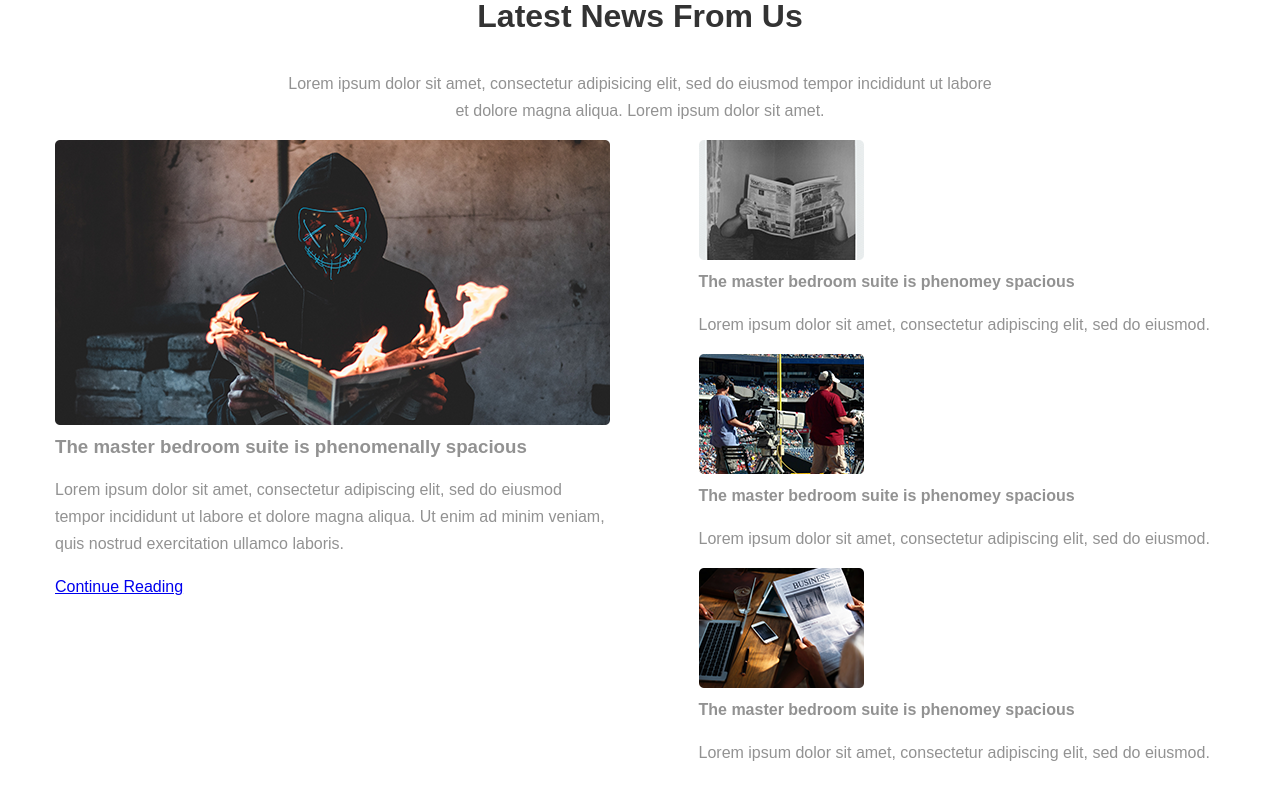
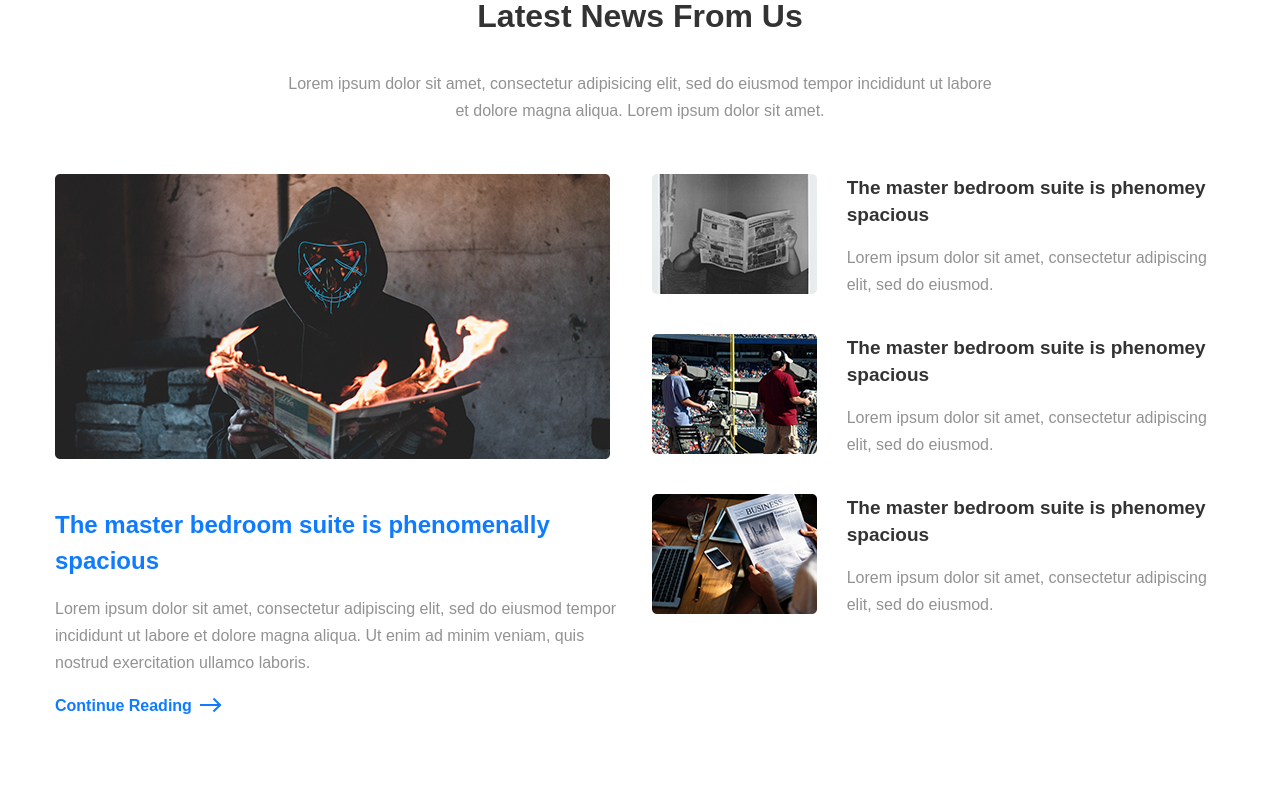
Before and after one commit to zenaZi/AppSon_Academy, a plain HTML site: page index.html in a window 1280 px wide. Shown: the part 5107-5917 px from the top of the page. Drawn offline with Linux system fonts and the light colour scheme.

Commit message:
добавлен блок latest

```diff
--- a/css/css.css
+++ b/css/css.css
@@ -1,4 +1,4 @@
-body{
+body {
     margin: 0;
     font-family: Quicksand, sans-serif;
 
@@ -9,7 +9,7 @@ body{
 
 *,
 *:after,
-*:before{
+*:before {
     -webkit-box-sizing: border-box;
     box-sizing: border-box;
 }
@@ -108,7 +108,7 @@ h1, h2, h3, h4, h5, h6 {
     text-align: center;
 }
 
-.intro_inner{
+.intro_inner {
 
     margin: 0 auto;
     text-align: center;
@@ -166,15 +166,16 @@ h1, h2, h3, h4, h5, h6 {
     padding-left: 15px;
     padding-right: 15px;
 }
+
 .features-item {
     flex-basis: 30%;
     width: 360px;
     height: 290px;
     background-color: #fff;
     text-align: center;
-    -webkit-box-shadow: 0 0 25px 0 rgba(240,240,240,1);
-    -moz-box-shadow: 0 0 25px 0 rgba(240,240,240,1);
-    box-shadow: 0 0 25px 0 rgba(240,240,240,1);
+    -webkit-box-shadow: 0 0 25px 0 rgba(240, 240, 240, 1);
+    -moz-box-shadow: 0 0 25px 0 rgba(240, 240, 240, 1);
+    box-shadow: 0 0 25px 0 rgba(240, 240, 240, 1);
 }
 
 .item-two {
@@ -260,6 +261,7 @@ h1, h2, h3, h4, h5, h6 {
     margin-top: -5px;
     margin-left: 100px;
 }
+
 .arrow-1 div {
     position: relative;
     top: -10px;
@@ -267,9 +269,10 @@ h1, h2, h3, h4, h5, h6 {
     height: 2px;
     background-color: #337AB7;
     box-shadow: 0 3px 5px rgba(0, 0, 0, .2);
-    left:0;
+    left: 0;
     display: block;
 }
+
 .arrow-1 div::after {
     content: '';
     position: absolute;
@@ -280,6 +283,7 @@ h1, h2, h3, h4, h5, h6 {
     background-color: #337AB7;
     transform: rotate(45deg);
 }
+
 .arrow-1 div::before {
     content: '';
     position: absolute;
@@ -291,18 +295,20 @@ h1, h2, h3, h4, h5, h6 {
     box-shadow: 0 3px 5px rgba(0, 0, 0, .2);
     transform: rotate(-45deg);
 }
+
 .arrow-1:hover {
     animation: arrow-1 1s linear infinite;
 }
+
 @keyframes arrow-1 {
     0% {
-        left:0;
+        left: 0;
     }
     50% {
-        left:10px;
+        left: 10px;
     }
     100% {
-        left:0;
+        left: 0;
     }
 }
 
@@ -338,6 +344,7 @@ h1, h2, h3, h4, h5, h6 {
     justify-content: space-between;
     margin: 0;
 }
+
 .works-item {
     flex-basis: 30%;
 }
@@ -358,8 +365,6 @@ h1, h2, h3, h4, h5, h6 {
     line-height: 28px;
     margin: 0;
 }
-
-
 
 
 .works-images {
@@ -385,6 +390,7 @@ h1, h2, h3, h4, h5, h6 {
     margin: 0;
     padding: 15px 0;
 }
+
 .pricing-item {
     flex-basis: 30%;
 }
@@ -435,9 +441,9 @@ h1, h2, h3, h4, h5, h6 {
     width: 360px;
     height: 580px;
     padding-top: 40px;
-    -webkit-box-shadow: 6px 2px 72px -2px rgba(165,165,165,0.25);
-    -moz-box-shadow: 6px 2px 72px -2px rgba(165,165,165,0.25);
-    box-shadow: 6px 2px 72px -2px rgba(165,165,165,0.25);
+    -webkit-box-shadow: 6px 2px 72px -2px rgba(165, 165, 165, 0.25);
+    -moz-box-shadow: 6px 2px 72px -2px rgba(165, 165, 165, 0.25);
+    box-shadow: 6px 2px 72px -2px rgba(165, 165, 165, 0.25);
 }
 
 .pricing-images {
@@ -474,6 +480,7 @@ h1, h2, h3, h4, h5, h6 {
     margin: 0;
     margin-bottom: 40px;
 }
+
 span {
     font-size: 32px;
 }
@@ -494,7 +501,6 @@ span {
     background-color: #fff;
     color: #0f7bff;
 }
-
 
 
 /* testimonials */
@@ -518,13 +524,6 @@ span {
 }
 
 
-
-
-
-
-
-
-
 /* latest */
 .latest {
     background-color: #fff;
@@ -534,6 +533,7 @@ span {
 .latest-text {
     padding-top: 150px;
     text-align: center;
+    margin-bottom: 50px;
 }
 
 .latest-title {
@@ -549,19 +549,85 @@ span {
     justify-content: space-between;
 }
 
-.latest-item{
-    flex-basis: 45%;
+.latest-item {
+    flex-basis: 49%;
 }
 
 
+.latest-subtitle {
+    font-size: 24px;
+    font-weight: bolder;
+    line-height: 36px;
+    color: #0f7bff;
+    margin: 0;
+    margin-top: 40px;
+}
+
+.latest-a {
+    color: #0f7bff;
+    font-weight: bold;
+    text-decoration: none;
+}
+
+.latest-mini {
+    display: flex;
+    flex-direction: row;
+}
+
+.latest-img {
+    margin-bottom: 40px;
+}
+
+.text-block {
+    padding-left: 30px;
+
+}
+
+.mini-sub {
+    font-size: 19px;
+    color: #333333;
+}
 
 
+.latest-1 {
+    cursor: pointer;
+    position: relative;
+    width: 8px;
+    height: 3px;
+    margin-top: -5px;
+    padding-left: 145px;
 
+}
 
+.latest-1 div {
+    position: relative;
+    top: -10px;
+    width: 20px;
+    height: 2px;
+    background-color: #0f7bff;
+}
 
+.latest-1 div::after {
+    content: '';
+    position: absolute;
+    width: 10px;
+    height: 2px;
+    top: -3px;
+    right: -2px;
+    background-color: #0f7bff;
+    transform: rotate(45deg);
+}
 
-
-
+.latest-1 div::before {
+    content: '';
+    position: absolute;
+    width: 10px;
+    height: 2px;
+    top: 3px;
+    right: -2px;
+    background-color: #0f7bff;
+    transform: rotate(-45deg);
+}
 
 
 /*free-trial*/
@@ -608,6 +674,7 @@ span {
     padding-left: 165px;
 
 }
+
 .free-1 div {
     position: relative;
     top: -10px;
@@ -615,6 +682,7 @@ span {
     height: 2px;
     background-color: #fff;
 }
+
 .free-1 div::after {
     content: '';
     position: absolute;
@@ -625,6 +693,7 @@ span {
     background-color: #fff;
     transform: rotate(45deg);
 }
+
 .free-1 div::before {
     content: '';
     position: absolute;
@@ -635,7 +704,6 @@ span {
     background-color: #fff;
     transform: rotate(-45deg);
 }
-
 
 
 /* footer */
@@ -659,7 +727,6 @@ span {
 }
 
 
-
 input {
     background-color: #0f7bff;
 
@@ -669,8 +736,13 @@ input {
 
 }
 
-input::-moz-placeholder { color: #fff; }
-input::-webkit-input-placeholder { color: #fff; }
+input::-moz-placeholder {
+    color: #fff;
+}
+
+input::-webkit-input-placeholder {
+    color: #fff;
+}
 
 
 .footer-button {
@@ -682,7 +754,7 @@ input::-webkit-input-placeholder { color: #fff; }
     border-radius: 0 30px 30px 0;
     margin-left: -5px;
     font-weight: bold;
-
+    text-decoration: none;
 }
 
 hr {
```
